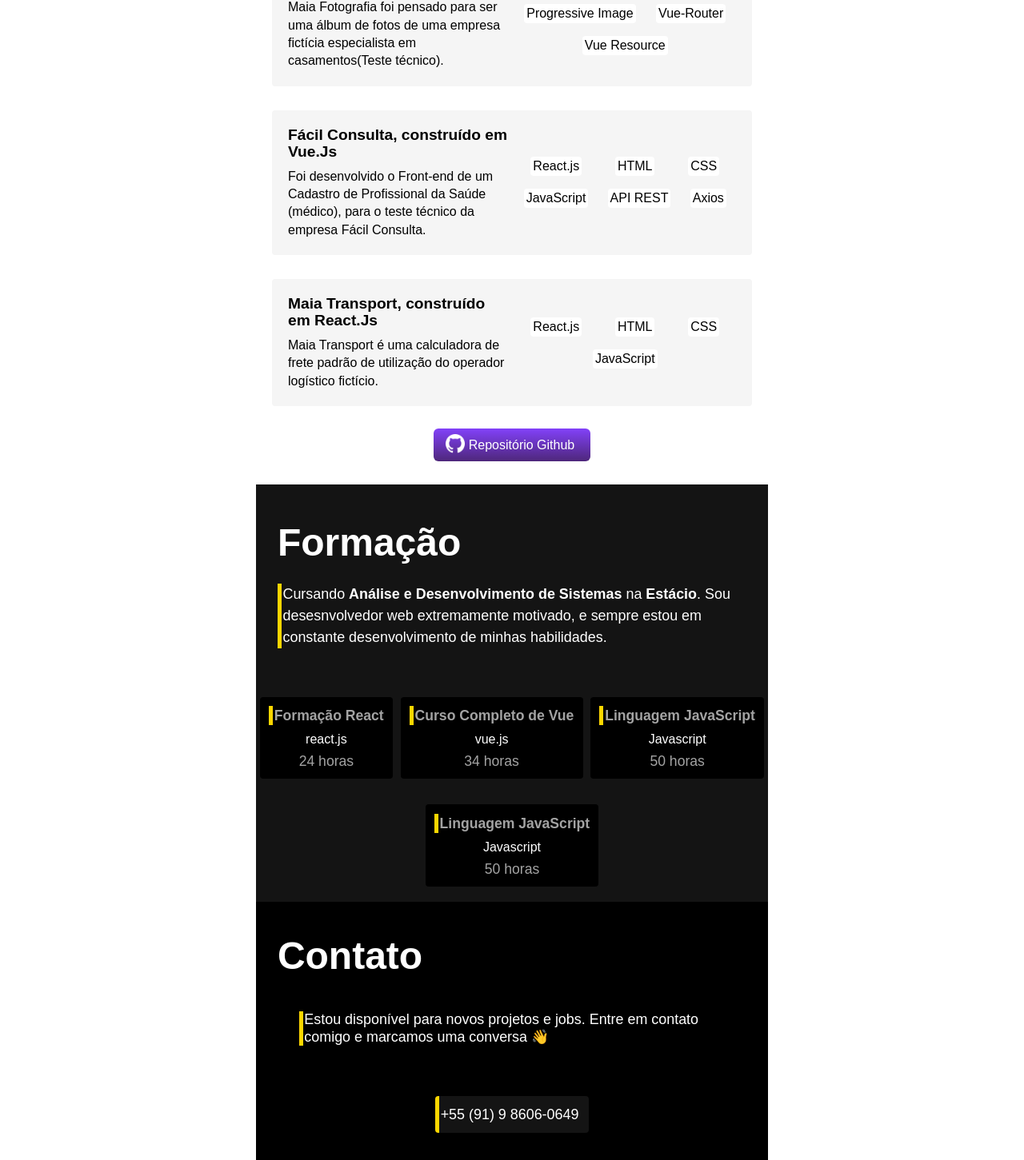
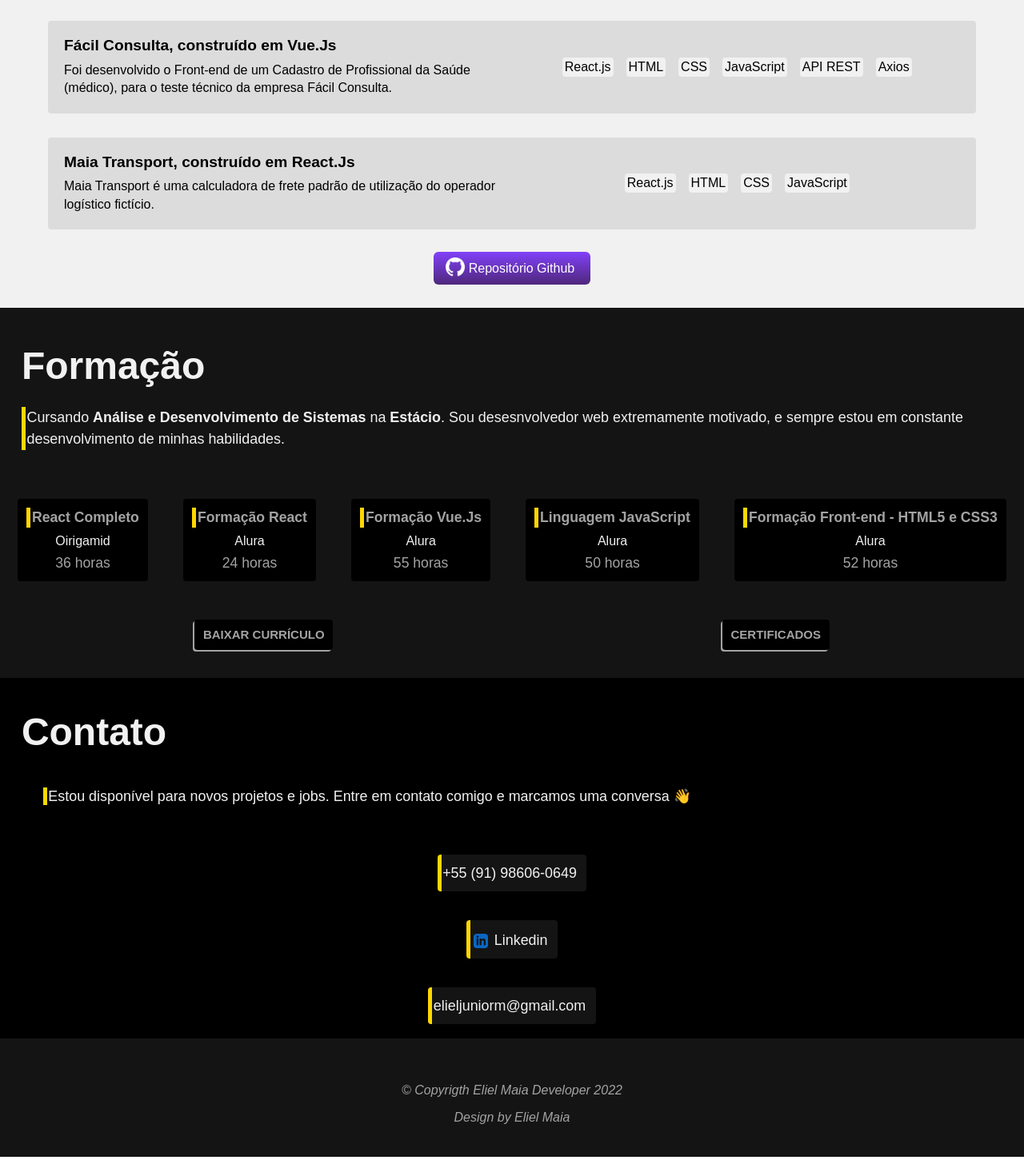
Before and after one commit to elieljuniorm/eliel-dev, a Vue app: page / in a window 1280 px wide. Shown: the part 674-2125 px from the top of the page at 80% size. Built offline with nearby package versions, Linux system fonts and the light colour scheme.

Commit message:
atualizaçao de cores e conteudo

```diff
--- a/src/App.vue
+++ b/src/App.vue
@@ -27,11 +27,20 @@ export default {
 
 <style>
 :root {
-  --cor-linhas: rgb(255, 215, 0);
+  --cor-linhas: #ffd700;
+
+  --cor-cinza-padrao: #a3a3a3;
+
+  --cor-preto-padrao: #000;
+
+  --cor-preto-sombra: #141414;
+
+  --cor-branco-gelo: #f1f1f1;
+  --cor-branco-sombra: #DCDCDC;
 }
 
 * {
-  max-width: 80vh;
+  max-width: 100%;
   margin: auto;
   padding: 0;
   box-sizing: border-box;
--- a/src/components/Contato.vue
+++ b/src/components/Contato.vue
@@ -9,9 +9,9 @@
 
             <div class="contato">
                 <a href="https://api.whatsapp.com/send?phone=5591986060649" target="_blank" rel="noopener noreferrer"
-                    class="linkContato">+55 (91) 9 8606-0649</a>
+                    class="linkContato hoverlink">+55 (91) 98606-0649</a>
                 <a href="http://www.linkedin.com/in/eliel-maia/" target="_blank" rel="noopener noreferrer"
-                    class="linkContato"><img src="@/assets/iconmonstr-linkedin-3-240.png" alt="Linkedin icone" class="img"> Linkedin</a>
+                    class="linkContato hoverlink"><img src="@/assets/iconmonstr-linkedin-3-240.png" alt="Linkedin icone" class="img"> Linkedin</a>
                 <p class="linkContato">elieljuniorm@gmail.com</p>
             </div>
         </div>
@@ -27,8 +27,8 @@ export default {
 
 <style scoped>
 .containerCor {
-    background: #000;
-    color: #fff;
+    background: var(--cor-preto-padrao);
+    color: var(--cor-branco-gelo);
     padding-top: 1em;
 }
 
@@ -61,12 +61,16 @@ export default {
 
 .linkContato {
     margin: 1em 0;
-    background: #141414;
+    background: var(--cor-preto-sombra);
     padding: 0.7em;
     margin: 1em 0.2em;
     border-radius: 4px;
     border-left: 5px solid var(--cor-linhas);
     padding-left: 0.1rem;
+}
+.hoverlink:hover{
+    border: none;
+    padding-left: 7px;
 }
 .img{
     width: 1em;
--- a/src/components/Curso.vue
+++ b/src/components/Curso.vue
@@ -7,13 +7,19 @@
 
                 <h3 class="titulo">{{curso.nome}}</h3>
 
-                <p class="descricao">{{curso.habilidade}}</p>
+                <p class="descricao">{{curso.empresa}}</p>
 
                 <span class="tempo">{{curso.tempo}}</span>
 
             </section>
 
         </div>
+
+    </div>
+
+    <div class="botaoDrive">
+        <a href="https://drive.google.com/drive/folders/1_zHOoao6EbtROksQa2qi63DvYSmeNEI3?usp=sharing" target="_blank" rel="noopener noreferrer" class="linkDrive">Baixar Currículo</a>
+        <a href="https://drive.google.com/drive/folders/1_jH8zkooMPOthT3OpmfhzPQ6VWA9Fq67?usp=sharing" target="_blank" rel="noopener noreferrer" class="linkDrive">Certificados</a>
     </div>
 
 </template>
@@ -24,25 +30,30 @@ export default {
     data() {
         return {
             cursos: {
-                alura: {
+                react: {
+                    nome: 'React Completo',
+                    empresa: 'Oirigamid',
+                    tempo: '36 horas'
+                },
+                reactAlura: {
                     nome: 'Formação React',
-                    habilidade: 'react.js',
+                    empresa: 'Alura',
                     tempo: '24 horas'
                 },
-                origamid: {
-                    nome: 'Curso Completo de Vue',
-                    habilidade: 'vue.js',
-                    tempo: '34 horas'
+                vue: {
+                    nome: 'Formação Vue.Js',
+                    empresa: 'Alura',
+                    tempo: '55 horas'
                 },
-                dio: {
+                javascript: {
                     nome: 'Linguagem JavaScript',
-                    habilidade: 'Javascript',
+                    empresa: 'Alura',
                     tempo: '50 horas'
                 },
-                car: {
-                    nome: 'Linguagem JavaScript',
-                    habilidade: 'Javascript',
-                    tempo: '50 horas'
+                front: {
+                    nome: 'Formação Front-end - HTML5 e CSS3',
+                    empresa: 'Alura',
+                    tempo: '52 horas'
                 },
             }
         }
@@ -61,7 +72,7 @@ export default {
 }
 
 .sectionConteudo {
-    background: #000;
+    background: var(--cor-preto-padrao);
     padding: .7em;
     margin: 1em .2em;
     border-radius: 4px;
@@ -73,7 +84,7 @@ export default {
     line-height: 1.4;
     margin-bottom: .5em;
     padding-left: .1em;
-    color: #a3a3a3;
+    color: var(--cor-cinza-padrao);
     border-left: 5px solid var(--cor-linhas);
 }
 
@@ -83,6 +94,25 @@ export default {
 
 .tempo {
     font-size: 1.1rem;
-    color: #a3a3a3;
+    color: var(--cor-cinza-padrao);
+}
+
+.botaoDrive {
+    display: flex;
+    margin: 2em 0;
+}
+.linkDrive{
+    background: var(--cor-preto-padrao);
+    color: var(--cor-cinza-padrao);
+    padding: 0.7em;
+    border-radius: 4px;
+    font-size: 15px;
+    text-transform: uppercase;
+    font-weight: bold;
+    box-shadow: -2px 2px;
+}
+.linkDrive:hover{
+    background: var(--cor-preto-sombra);
+    transition: 200ms;
 }
 </style>
--- a/src/components/Experiencia.vue
+++ b/src/components/Experiencia.vue
@@ -1,4 +1,5 @@
 <template>
+<div class="sectionInicial">
 
     <section class="conteudoInicial">
 
@@ -29,6 +30,7 @@
     <section class="containerProjeto">
       <Projeto />
     </section>
+</div>
 
 </template>
 
@@ -42,17 +44,20 @@ export default {
 </script>
 
 <style scoped>
+.sectionInicial{
+  background: var(--cor-branco-gelo);
+}
 .conteudoInicial {
   display: grid;
   grid-template-columns: 2fr 3fr;
   gap: 10px;
-  margin: .5em 1em 2em 1em;
+  margin: 0 1em 2em 1em;
 }
 
 .fotoPerfil {
   border-radius: 50%;
   display: block;
-  padding: .5em 0;
+  padding: 1em 0;
   width: 8em;
 }
 .linhaCor{
--- a/src/components/Formacao.vue
+++ b/src/components/Formacao.vue
@@ -32,8 +32,8 @@ export default {
 
 <style scoped>
 .containerCor {
-    background: #141414;
-    color: #fff;
+    background: var(--cor-preto-sombra);
+    color: var(--cor-branco-gelo);
     grid-template-columns: 1fr;
     padding: .2em 0;
     gap: 40px;
--- a/src/components/MenuNav.vue
+++ b/src/components/MenuNav.vue
@@ -29,6 +29,7 @@ export default {
     align-items: center;
     flex-direction: column;
     padding: 1.5em 0;
+    background: var(--cor-branco-gelo);
 }
 
 .tituloNome {
@@ -47,7 +48,7 @@ export default {
     font-size: 20px;
     margin: .5em 0;
     padding: .5em 1.5em;
-    background: #f5f5f5;
+    background: var(--cor-branco-sombra);
     border-radius: 4px;
 }
 </style>
--- a/src/components/Projeto.vue
+++ b/src/components/Projeto.vue
@@ -31,7 +31,7 @@ export default {
                 foto: {
                     nome: "Maia Fotografia, construído em Vue.Js",
                     descricao: "Maia Fotografia foi pensado para ser uma álbum de fotos de uma empresa fictícia especialista em casamentos(Teste técnico).",
-                    habilidades: ["Vue.Js", "API REST", "Progressive Image", "Vue-Router", "Vue Resource"]
+                    habilidades: ["Vue.Js", "API REST", "Lazy loading", "Vue-Router", "Vue Resource"]
                 },
                 buscador: {
                     nome: "Fácil Consulta, construído em Vue.Js",
@@ -55,7 +55,7 @@ export default {
     grid-template-columns: 1fr 1fr;
     gap: 5px 5px;
     padding: 20px;
-    background: #f5f5f5;
+    background: var(--cor-branco-sombra);
     border-radius: 4px;
 }
 
@@ -80,7 +80,7 @@ export default {
 
 .linhaLi {
     list-style: none;
-    background: white;
+    background: var(--cor-branco-gelo);
     border-radius: 4px;
     padding: 3px 3px;
     margin: .5em;
--- a/src/components/Rodape.vue
+++ b/src/components/Rodape.vue
@@ -13,8 +13,8 @@ export default {
 
 <style scoped>
 .container{
-    background: #141414;
-    color: #a3a3a3;
+    background: var(--cor-preto-sombra);
+    color: var(--cor-cinza-padrao);
     display: flex;
     flex-direction: column;
     padding: 3em 0 2em 0;
```
Lines whose indentation alone changed are shown as unchanged.
